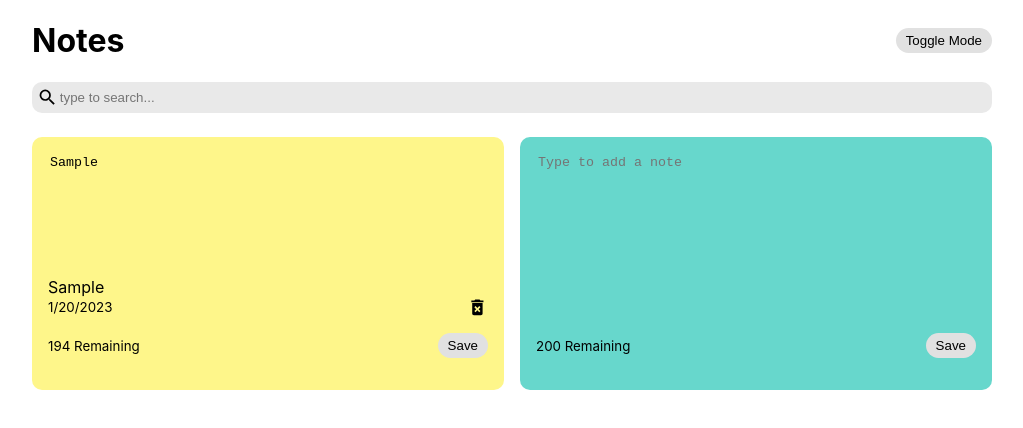
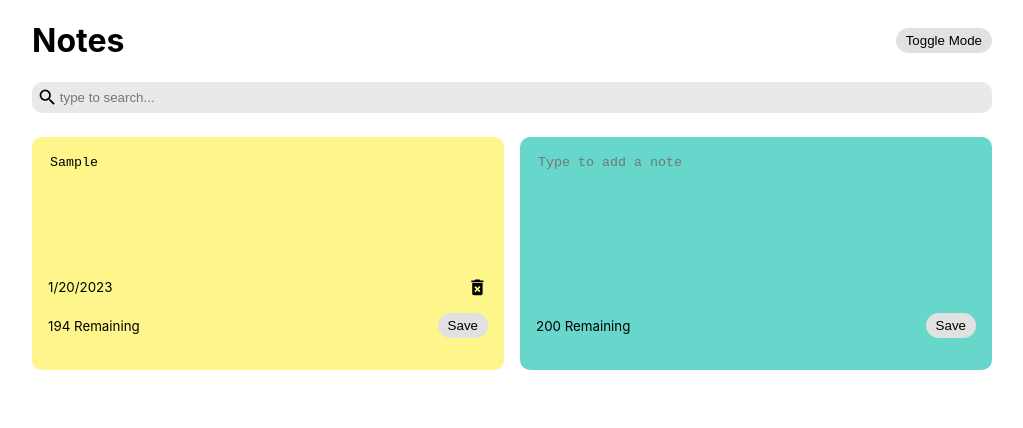
Before and after one commit to ibrahimuzul/react-notes, a React (Create React App) app: page / in a window 1280 px wide. Both pictures are taken after typing "Sample" into the empty fields and a click on the button "Save". Shown: the top 428 px of the page, without its empty margins (128-1151 px from the left). Built offline with nearby package versions, Linux system fonts and the light colour scheme; the HTML template or start-up script is replaced by a standard one.

Commit message:
notes text duplicated removed

```diff
--- a/src/Components/Note.js
+++ b/src/Components/Note.js
@@ -27,7 +27,6 @@ class Note extends Component {
                     value={this.state.noteText}
                     onChange={this.handleChange}>
                 </textarea>
-                <span>{this.props.text}</span>
                 <div className='note-footer'>
                     <small>{this.props.date}</small>
                     <MdDeleteForever
```
